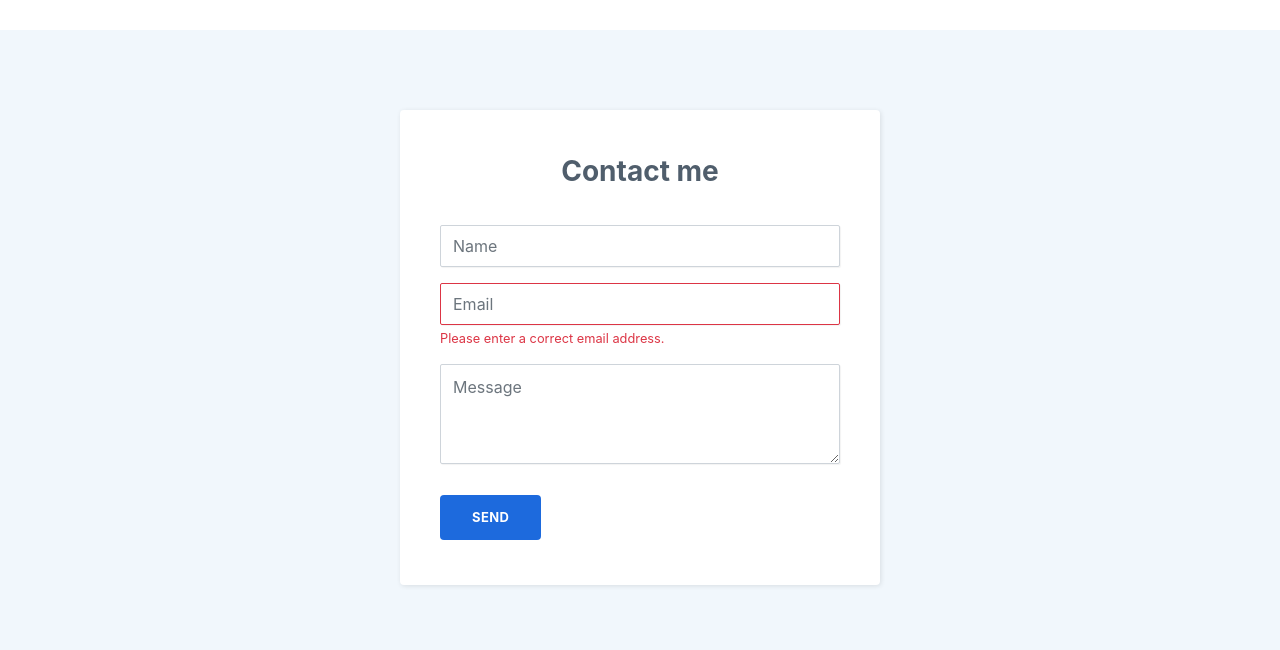
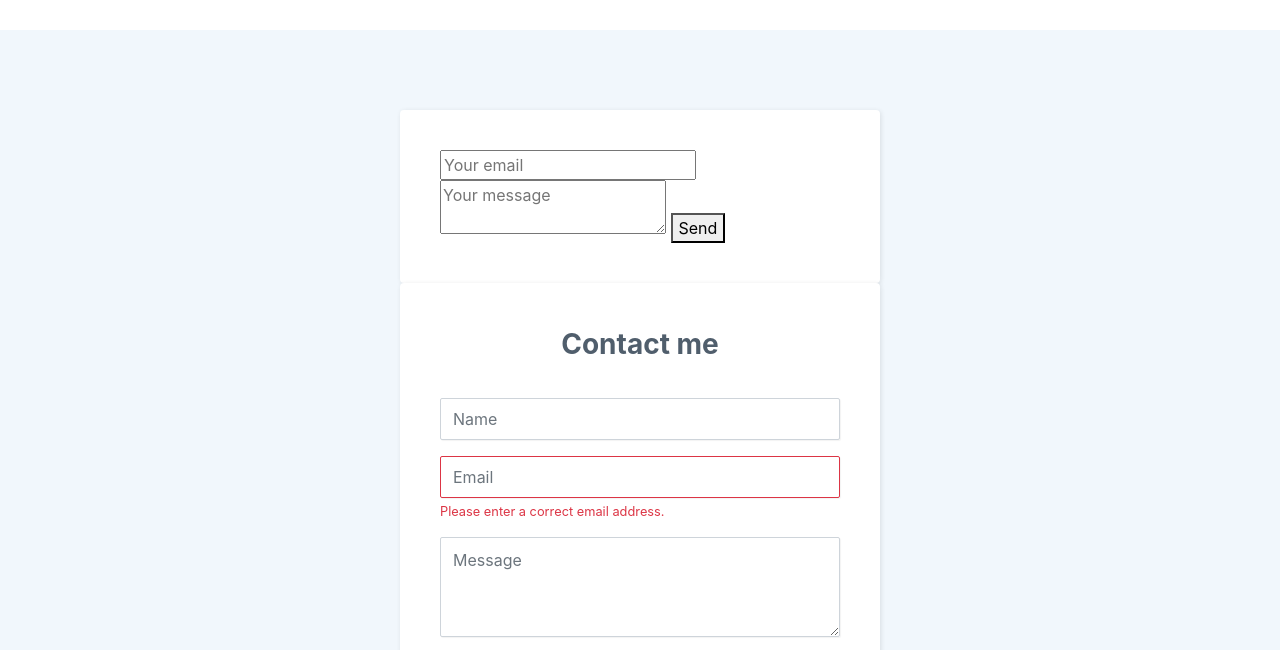
Before and after one commit to adlascio/adlascio.github.io, a plain HTML site: page index.html in a window 1280 px wide. Shown: the part 2050-2700 px from the top of the page. Drawn offline with Linux system fonts and the light colour scheme; files whose address does not match are found by name.

Commit message:
working on form

```diff
--- a/index.html
+++ b/index.html
@@ -99,7 +99,12 @@
         </div>
     </div>
     <div class="contact-clean" id="contact">
-        <form method="post" action="https://formspree.io/arthur.dilascio@gmail.com">
+        <form method="POST" action="https://formspree.io/arthur.dilascio@gmail.com">
+            <input type="email" name="email" placeholder="Your email">
+            <textarea name="message" placeholder="Your message"></textarea>
+            <button type="submit">Send</button>
+        </form>
+        <form method="POST" action="https://formspree.io/arthur.dilascio@gmail.com">
             <h2 class="text-center">Contact me</h2>
             <div class="form-group">
                 <input class="form-control" type="text" name="name" placeholder="Name" />
@@ -121,10 +126,10 @@
             <div class="container">
                 <div class="row">
                     <div class="col item social">
-                        <a href="#">
+                        <a href="https://www.linkedin.com/in/arthur-di-lascio-89106757/">
                             <i class="icon ion-social-linkedin-outline"></i>
                         </a>
-                        <a href="#">
+                        <a href="https://github.com/adlascio">
                             <i class="icon ion-social-github-outline"></i>
                         </a>
                     </div>
```
